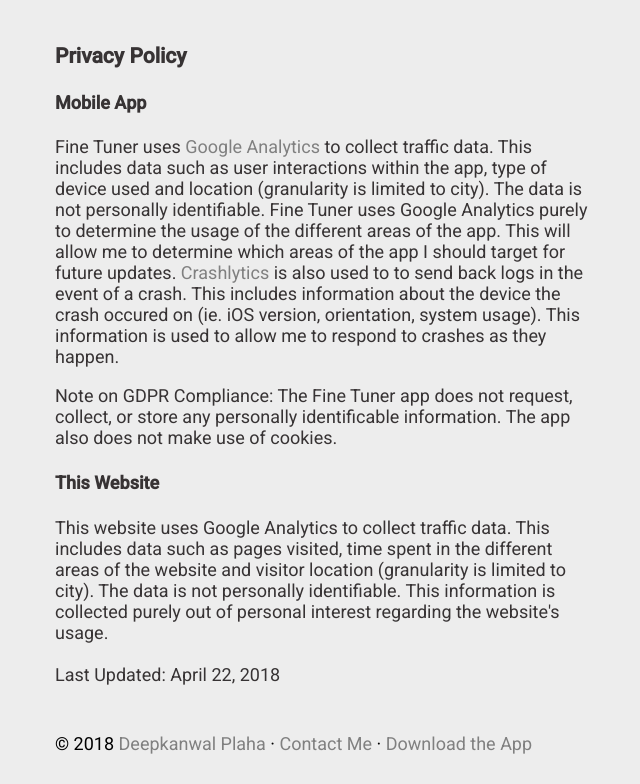
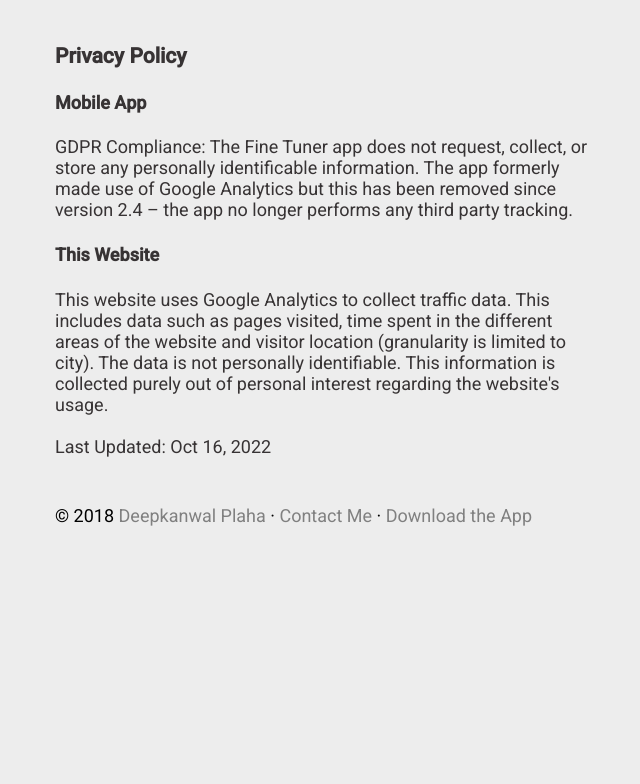
Before and after one commit to deepkanwal/fine-tuner-website, a plain HTML site: page index.html in a window 1280 px wide. Shown: the part 1214-1998 px from the top of the page, without its empty margins (315-955 px from the left). After the commit the page ends 1770 px from the top, so only its background shows below. Drawn offline with Linux system fonts and the light colour scheme.

Commit message:
Update privacy policy

```diff
--- a/index.html
+++ b/index.html
@@ -75,18 +75,14 @@
 			<h3>Privacy Policy</h3>
 				<h4> Mobile App </h4>
 				<p>
-				Fine Tuner uses <a href="http://www.google.ca/analytics/">Google Analytics</a> to collect traffic data. This includes data such as user interactions within the app, type of device used and location (granularity is limited to city). The data is not personally identifiable. Fine Tuner uses Google Analytics purely to determine the usage of the different areas of the app. This will allow me to determine which areas of the app I should target for future updates. <a href="https://crashlytics.com/?">Crashlytics</a> is also used to to send back logs in the event of a crash. This includes information about the device the crash occured on (ie. iOS version, orientation, system usage). This information is used to allow me to respond to crashes as they happen.
-				</p>
-
-				<p>
-				Note on GDPR Compliance: The Fine Tuner app does not request, collect, or store any personally identificable information. The app also does not make use of cookies.
+				GDPR Compliance: The Fine Tuner app does not request, collect, or store any personally identificable information. The app formerly made use of Google Analytics but this has been removed since version 2.4 – the app no longer performs any third party tracking.
 				</p>
 
 				<h4> This Website </h4>
 				<p>
 				This website uses Google Analytics to collect traffic data. This includes data such as pages visited, time spent in the different areas of the website and visitor location (granularity is limited to city). The data is not personally identifiable. This information is collected purely out of personal interest regarding the website's usage.
 				<br><br>
-				Last Updated: April 22, 2018
+				Last Updated: Oct 16, 2022
 				</p>
 		</div>
 
```
